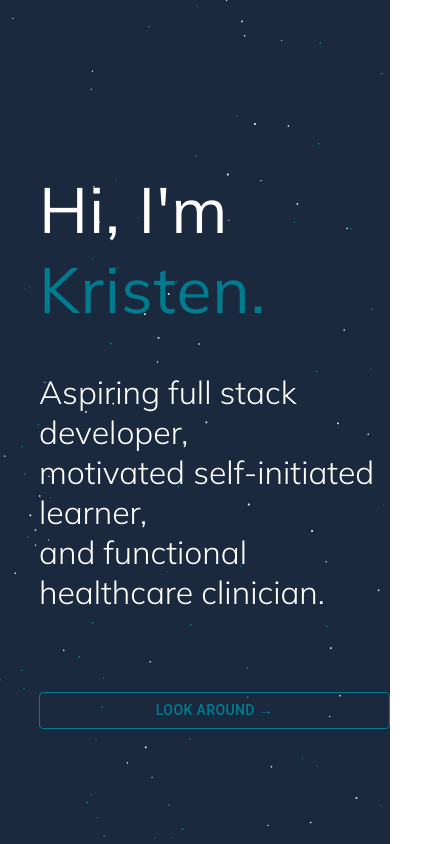
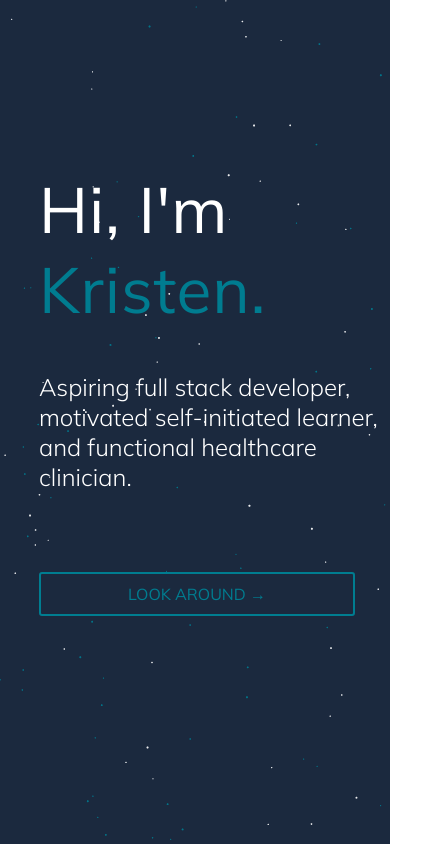
Before and after one commit to kristencoy/portfolio, a Next.js app: page / in a window 390 px wide. Shown: the top 844 px of the page, 427 px wide, since content can reach past the window. Built offline with nearby package versions, Linux system fonts and the light colour scheme.

Commit message:
Refactored flex layout and added media queries for responsiveness; made custom buttom and removed MUI/library

```diff
--- a/package.json
+++ b/package.json
@@ -12,7 +12,6 @@
   "dependencies": {
     "@emotion/react": "^11.9.0",
     "@emotion/styled": "^11.8.1",
-    "@mui/material": "^5.6.1",
     "next": "12.1.5",
     "react": "18.0.0",
     "react-dom": "18.0.0",
--- a/src/components/About.js
+++ b/src/components/About.js
@@ -1,18 +1,20 @@
 import { css } from "@emotion/react";
-import Button from "@mui/material/Button";
 import Link from "next/link";
+import Button from "./Button";
 
 const aboutCard = css`
-  /* box-shadow: 0 4px 8px 0 rgba(0, 0, 0, 0.2);
-  border-radius: 10px; */
-  /* max-height: 75%; */
   max-width: 90%;
   margin-left: 1rem;
+  margin-right: 1rem;
   margin-top: 1.25rem;
   padding: 2rem;
   display: flex;
   flex-direction: column;
   justify-content: center;
+  @media screen and (max-width: 600px) {
+    padding: 0;
+    max-width: 100%;
+  }
 `;
 
 const aboutPara = css`
@@ -61,15 +63,7 @@ export default function About() {
         kombucha, and listening to my husband talk about D&D.
       </p>
       <Link href="#projects" passHref>
-        <Button
-          variant="outlined"
-          sx={{
-            marginTop: 10,
-            color: "#007c90",
-            borderColor: "#007c90",
-            width: "fit-content",
-          }}
-        >
+        <Button href="#projects">
           See what I&apos;ve been working on &rarr;
         </Button>
       </Link>
--- /dev/null
+++ b/src/components/Button.js
@@ -0,0 +1,33 @@
+import { css } from "@emotion/react";
+
+const linkBtn = css`
+  width: 90%;
+  border: 2px solid #007d90;
+  background-color: transparent;
+  text-transform: uppercase;
+  font-weight: 400;
+  text-align: center;
+  color: #007d90;
+  border-radius: 3px;
+  font-size: 1rem;
+  padding: 10px;
+  margin: 5rem 0 3rem;
+  cursor: pointer;
+  transition: all 0.2s ease-in-out;
+  &:hover {
+    background: #007d902a;
+  }
+  &:active {
+    transform: translateY(3px);
+  }
+`;
+
+function Button(props) {
+  return (
+    <a css={linkBtn} href={props.href}>
+      {props.children}
+    </a>
+  );
+}
+
+export default Button;
--- a/src/components/MainContent.js
+++ b/src/components/MainContent.js
@@ -2,15 +2,16 @@
 import Particles from "react-tsparticles";
 import { css, jsx, keyframes } from "@emotion/react";
 import Link from "next/link";
-import Button from "@mui/material/Button";
 // import Navbar from "../src/components/Navbar";
 import About from "./About";
 import Projects from "./Projects";
 import FooterContact from "./FooterContact";
 import { FaRegGem } from "react-icons/fa";
+import Button from "./Button";
 
 const headerStyle = css`
   height: 100vh;
+  width: 100%;
 `;
 
 const containerStyle = css`
@@ -33,6 +34,9 @@ const containerStyleProject = css`
   width: 100%;
   height: auto;
   clip-path: polygon(0 7%, 100% 0, 100% 93%, 0% 100%);
+  @media only screen and (max-width: 600px) {
+    padding: 0 0 3rem;
+  }
 `;
 
 const contentContainer = css`
@@ -43,13 +47,16 @@ const contentContainer = css`
   display: flex;
   flex-direction: column;
   align-items: center;
+  @media only screen and (max-width: 600px) {
+    width: 100%;
+  }
 `;
 
 const contentContainerProjects = css`
   /* left: 10%; */
   width: 100%;
   padding-top: 6rem;
-  padding-bottom: 6rem;
+  margin-bottom: 6rem;
   height: auto;
   display: flex;
   flex-direction: column;
@@ -66,6 +73,11 @@ const titleContainerStyle = css`
   color: white;
   font-weight: 200;
   font-size: 2rem;
+  @media only screen and (max-width: 800px) {
+    font-size: 1.5rem;
+    align-content: center;
+    justify-content: center;
+  }
 `;
 
 const titleAnimation = keyframes`
@@ -122,6 +134,28 @@ const titleColor = css`
   display: inline;
 `;
 
+const linkBtn = css`
+  width: 90%;
+  border: 2px solid #007d90;
+  background-color: transparent;
+  text-transform: uppercase;
+  font-weight: 400;
+  text-align: center;
+  color: #007d90;
+  border-radius: 3px;
+  font-size: 1rem;
+  padding: 10px;
+  margin: 5rem 0 3rem;
+  cursor: pointer;
+  transition: all 0.2s ease-in-out;
+  &:hover {
+    background: #007d902a;
+  }
+  &:active {
+    transform: translateY(3px);
+  }
+`;
+
 const gemStyle = css`
   font-size: 12rem;
   color: #007c90;
@@ -148,17 +182,13 @@ export default function MainContent() {
           <span css={spanStyle2}>motivated self-initiated learner,</span>
           <span css={spanStyle3}>and functional healthcare clinician.</span>
           <Link href="#about" passHref>
-            <Button
-              variant="outlined"
-              sx={{ marginTop: 10, color: "#007c90", borderColor: "#007c90" }}
-            >
-              Look around &rarr;
-            </Button>
+            <Button href="#about">Look around &rarr;</Button>
           </Link>
         </div>
         <Particles
           id="tsparticles"
           height="100vh"
+          width="100%"
           min-height="500px"
           init={particlesInit}
           loaded={particlesLoaded}
@@ -246,7 +276,7 @@ export default function MainContent() {
         </div>
       </div>
       <div css={containerStyleProject}>
-        <div id="projects" css={contentContainerProjects}>
+        <div css={contentContainerProjects}>
           <Projects />
         </div>
       </div>
--- a/src/components/Projects.js
+++ b/src/components/Projects.js
@@ -19,6 +19,7 @@ const projectsTitle = css`
   width: 100%;
   margin-bottom: 3rem;
   letter-spacing: 2px;
+  white-space: nowrap;
   &:before {
     border-bottom: 0.2rem solid #007c90;
     content: "";
@@ -33,22 +34,24 @@ const projectsTitle = css`
 const projectCard = css`
   box-shadow: 0 4px 8px 0 rgba(0, 0, 0, 0.2);
   border-radius: 10px;
-  height: 28rem;
-  width: 95%;
   display: flex;
   flex-direction: row;
+  align-items: center;
+  max-width: 1100px;
   min-width: 900px;
   margin-top: 2rem;
   margin: 1.5rem;
   padding: 0.7rem;
+  padding-bottom: 2rem;
   background-color: white;
   display: flex;
   overflow: auto;
   transition: all 0.2s;
-  @media only screen and (max-width: 900px) {
+  @media only screen and (max-width: 1000px) {
     flex-direction: column;
-    min-width: 400px;
     height: auto;
+    margin: 1.5rem 0.75rem 1.5rem;
+    min-width: 0;
   }
   /* &:hover {
     transform: translateY(-5px);
@@ -56,7 +59,7 @@ const projectCard = css`
 `;
 
 const projectsSection = css`
-  margin-left: 1rem;
+  /* margin-left: 1rem; */
   margin-top: 2rem;
   padding: 3rem;
   display: flex;
@@ -64,17 +67,26 @@ const projectsSection = css`
   justify-content: center;
   align-items: center;
   width: 100%;
+  @media only screen and (max-width: 1000px) {
+    padding: 4rem 0 8rem;
+  }
 `;
 
 const projectImgStyles = css`
-  max-height: 100%;
-  max-width: 100%;
+  max-width: 70%;
+  flex-shrink: 2;
   object-fit: contain;
+  @media only screen and (max-width: 1000px) {
+    max-width: 100%;
+    height: auto;
+  }
 `;
 
 const projectText = css`
   display: flex;
   flex-direction: column;
+  justify-content: center;
+  max-height: 100%;
   padding-left: 2rem;
   padding-right: 2rem;
   span {
@@ -106,7 +118,7 @@ const titleContainer = css`
 
 export default function Projects() {
   return (
-    <div css={projectsSection}>
+    <div id="projects" css={projectsSection}>
       <div css={titleContainer}>
         <h1 css={projectsTitle}>Recent Projects</h1>
       </div>
@@ -145,7 +157,7 @@ export default function Projects() {
               a toggle to filter extraneous content for improved attention to
               information.
             </p>
-            <span>React | styled-components | Node.js</span>
+            <span>React | styled-components</span>
             <Link
               href="https://github.com/kristencoy/cognitive-accessibility"
               passHref={true}
@@ -183,7 +195,7 @@ export default function Projects() {
               website using Next.js, React, emotion, and the tsparticles
               library. I had a lot of fun building it!
             </p>
-            <span>Next.js | React | emotion</span>
+            <span>Next.js | React | emotion | Netlify</span>
             <Link
               href="https://github.com/kristencoy/portfolio"
               passHref={true}
--- a/styles/globals.css
+++ b/styles/globals.css
@@ -6,6 +6,8 @@ body {
     Ubuntu, Cantarell, Fira Sans, Droid Sans, Helvetica Neue, sans-serif; */
   font-family: 'Mulish', sans-serif;
   scroll-behavior: smooth;
+  min-width: 300px;
+  overflow-x: hidden;
 }
 
 a {
```
